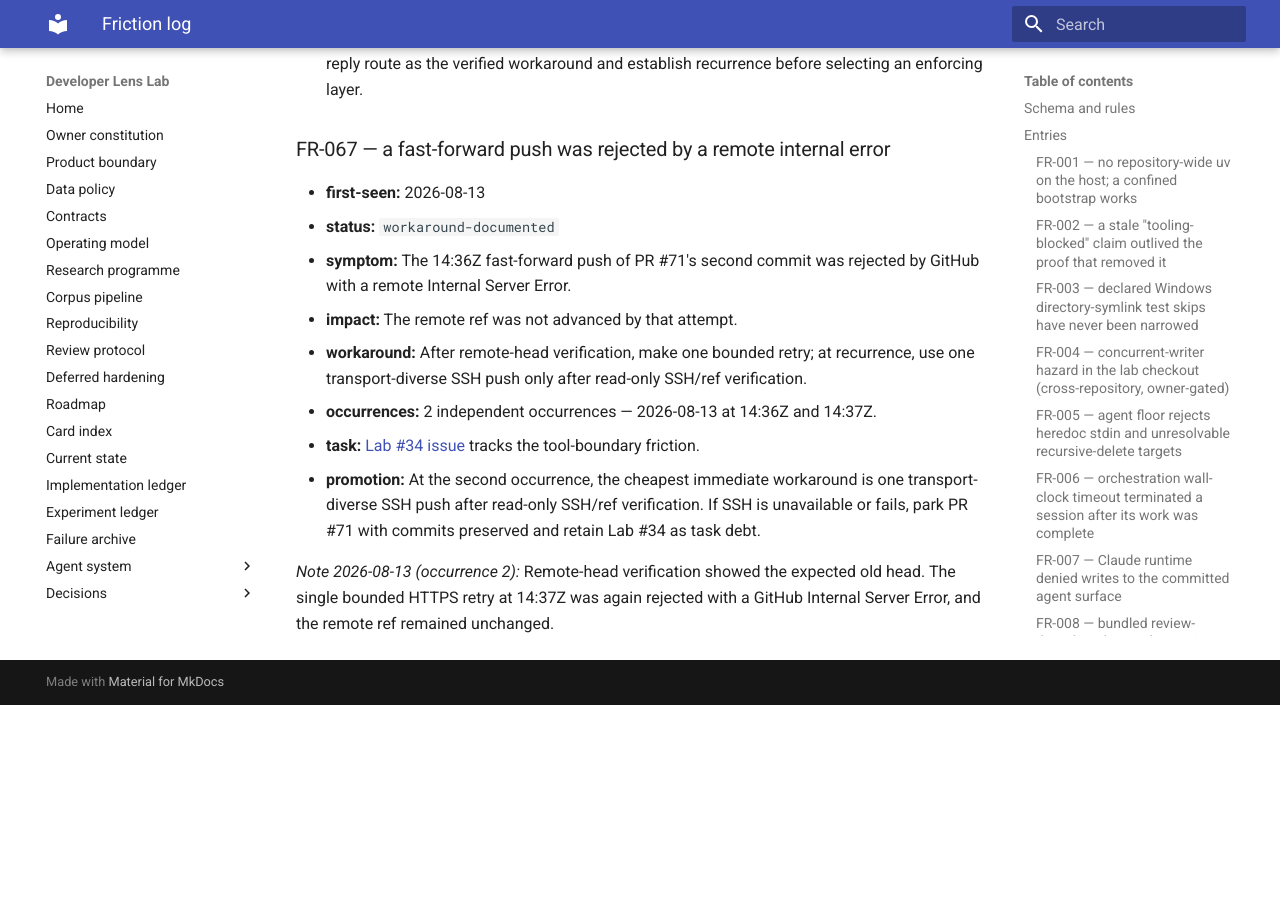
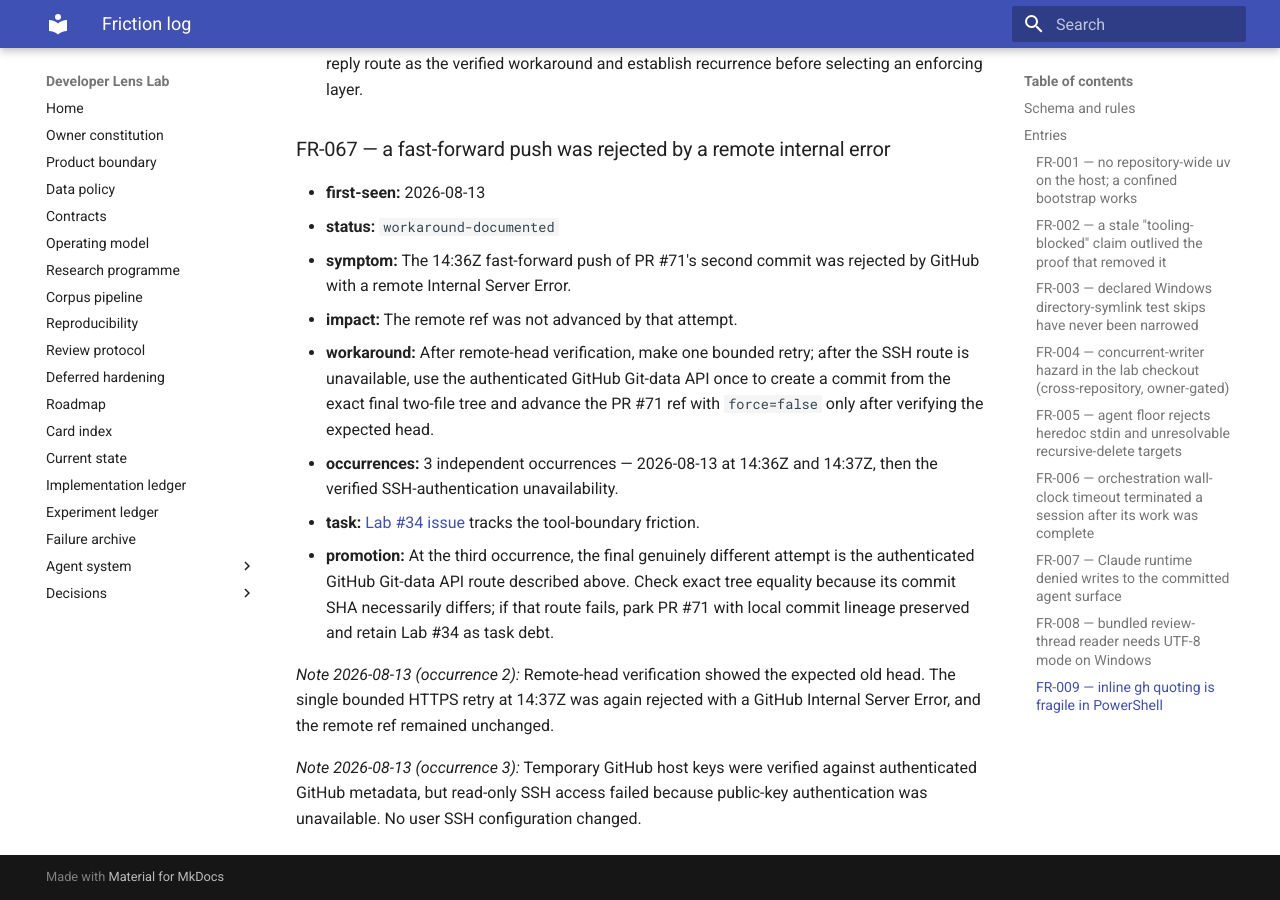
Before and after one commit to Chris0Jeky/developer-lens-lab, an MkDocs documentation site: the page built from docs/agent-system/FRICTION_LOG.md, in a window 1280 px wide and 900 px high, scrolled down 50808 px. Built offline with MkDocs 1.6.1 and Material for MkDocs 9.7.7, drawn with Linux system fonts in a browser that asks for light colours; before the commit the page ends 51513 px from its top, so only the background shows below that.

Commit message:
docs: record final transport fallback

```diff
--- a/docs/agent-system/FRICTION_LOG.md
+++ b/docs/agent-system/FRICTION_LOG.md
@@ -1762,15 +1762,22 @@ or a merge-gate bypass.
 - **symptom:** The 14:36Z fast-forward push of PR #71's second commit was rejected by GitHub with a
   remote Internal Server Error.
 - **impact:** The remote ref was not advanced by that attempt.
-- **workaround:** After remote-head verification, make one bounded retry; at recurrence, use one
-  transport-diverse SSH push only after read-only SSH/ref verification.
-- **occurrences:** 2 independent occurrences — 2026-08-13 at 14:36Z and 14:37Z.
+- **workaround:** After remote-head verification, make one bounded retry; after the SSH route is
+  unavailable, use the authenticated GitHub Git-data API once to create a commit from the exact final
+  two-file tree and advance the PR #71 ref with `force=false` only after verifying the expected head.
+- **occurrences:** 3 independent occurrences — 2026-08-13 at 14:36Z and 14:37Z, then the verified
+  SSH-authentication unavailability.
 - **task:** [Lab #34 issue](https://github.com/Chris0Jeky/developer-lens-lab/issues/34) tracks the
   tool-boundary friction.
-- **promotion:** At the second occurrence, the cheapest immediate workaround is one transport-diverse
-  SSH push after read-only SSH/ref verification. If SSH is unavailable or fails, park PR #71 with
-  commits preserved and retain Lab #34 as task debt.
+- **promotion:** At the third occurrence, the final genuinely different attempt is the authenticated
+  GitHub Git-data API route described above. Check exact tree equality because its commit SHA
+  necessarily differs; if that route fails, park PR #71 with local commit lineage preserved and
+  retain Lab #34 as task debt.
 
 _Note 2026-08-13 (occurrence 2):_ Remote-head verification showed the expected old head. The single
 bounded HTTPS retry at 14:37Z was again rejected with a GitHub Internal Server Error, and the remote
 ref remained unchanged.
+
+_Note 2026-08-13 (occurrence 3):_ Temporary GitHub host keys were verified against authenticated
+GitHub metadata, but read-only SSH access failed because public-key authentication was unavailable.
+No user SSH configuration changed.
```
